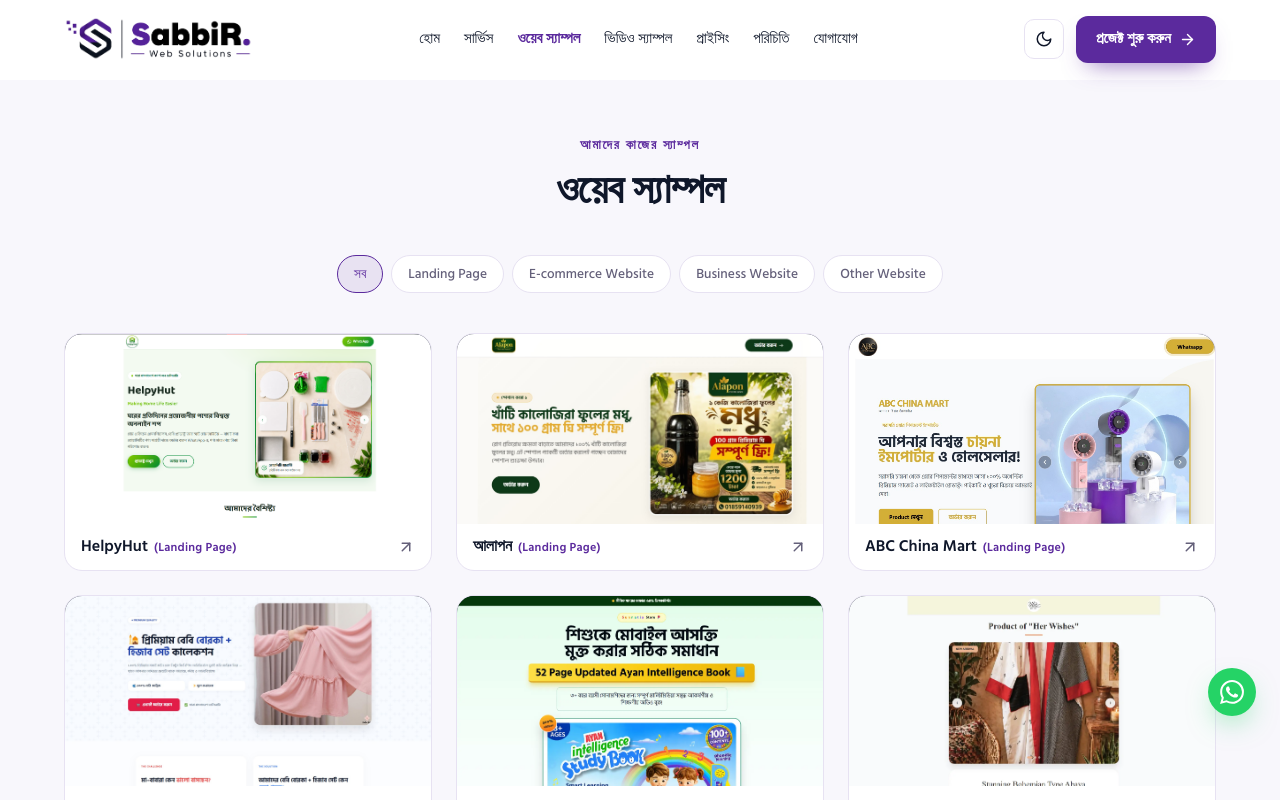
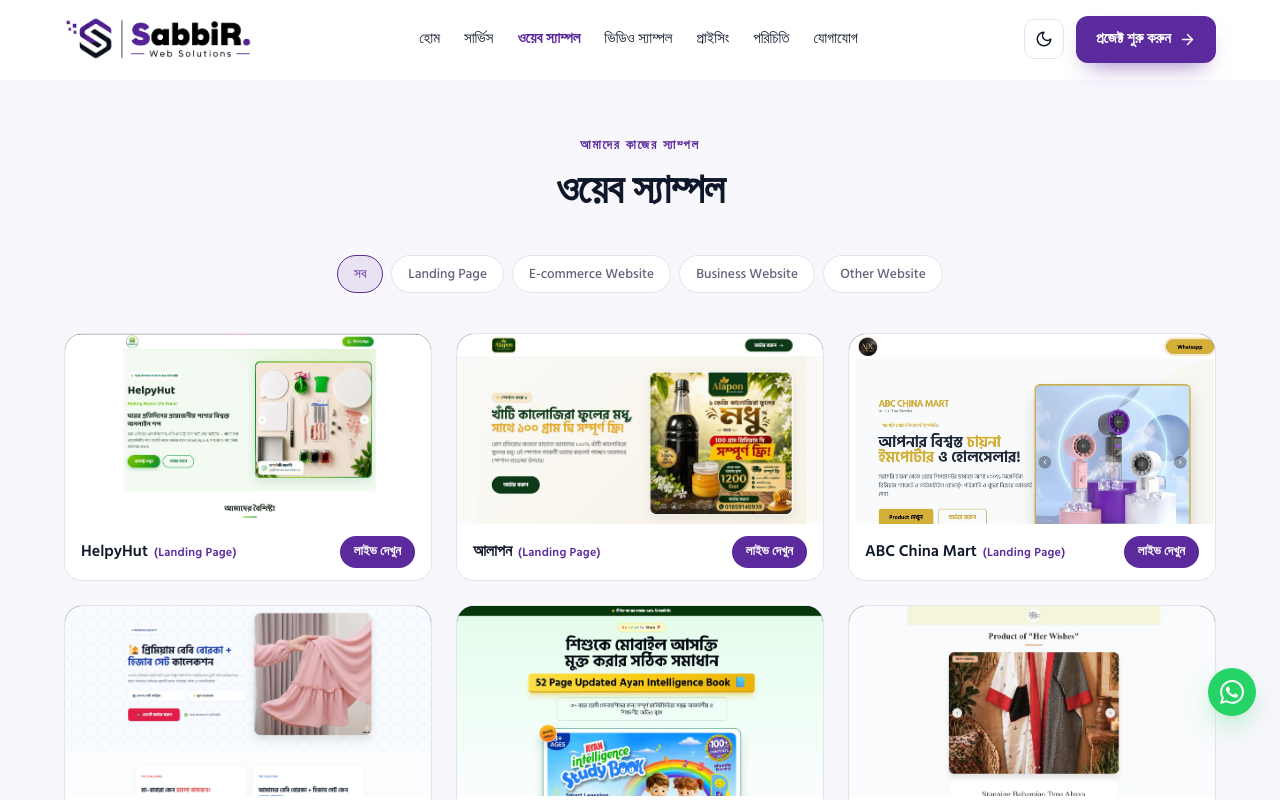
Before and after one commit to sourov6580/sabbir-web-solutions, a Next.js app: page /web-samples in a window 1280 px wide. Shown: the top 800 px of the page. Built offline with nearby package versions, Linux system fonts and the light colour scheme.

Commit message:
Add files via upload

```diff
--- a/components/SampleGallery.jsx
+++ b/components/SampleGallery.jsx
@@ -1,7 +1,7 @@
 "use client";
 
 import React, { useState, useEffect, useCallback } from "react";
-import { ArrowUpRight, Layout, Play, X } from "lucide-react";
+import { Layout, Play, X } from "lucide-react";
 import { portfolio } from "@/content/site";
 import { Reveal, SectionHead } from "@/components/shared";
 import { C } from "@/components/tokens";
@@ -335,33 +335,6 @@
             <Layout size={46} color="rgba(255,255,255,.85)" />
           </div>
         )}
-
-        <div
-          className="overlay"
-          style={{
-            position: "absolute",
-            inset: 0,
-            background: "rgba(15,23,42,.55)",
-            display: "flex",
-            alignItems: "center",
-            justifyContent: "center",
-          }}
-        >
-          <span
-            className="inline-flex items-center gap-2"
-            style={{
-              background: C.cardBg,
-              color: C.navy,
-              fontSize: 14,
-              fontWeight: 600,
-              padding: "9px 16px",
-              borderRadius: 999,
-            }}
-          >
-            প্রজেক্ট দেখুন
-            <ArrowUpRight size={16} />
-          </span>
-        </div>
       </div>
 
       <div className="flex items-center justify-between" style={{ padding: "12px 16px", gap: 10 }}>
@@ -379,7 +352,20 @@
             ({p.cat})
           </span>
         </div>
-        <ArrowUpRight size={18} color={C.muted} style={{ flexShrink: 0 }} />
+        <span
+          style={{
+            flexShrink: 0,
+            background: C.purple,
+            color: "#fff",
+            fontSize: 13,
+            fontWeight: 600,
+            padding: "6px 14px",
+            borderRadius: 999,
+            whiteSpace: "nowrap",
+          }}
+        >
+          লাইভ দেখুন
+        </span>
       </div>
     </div>
   );
```
